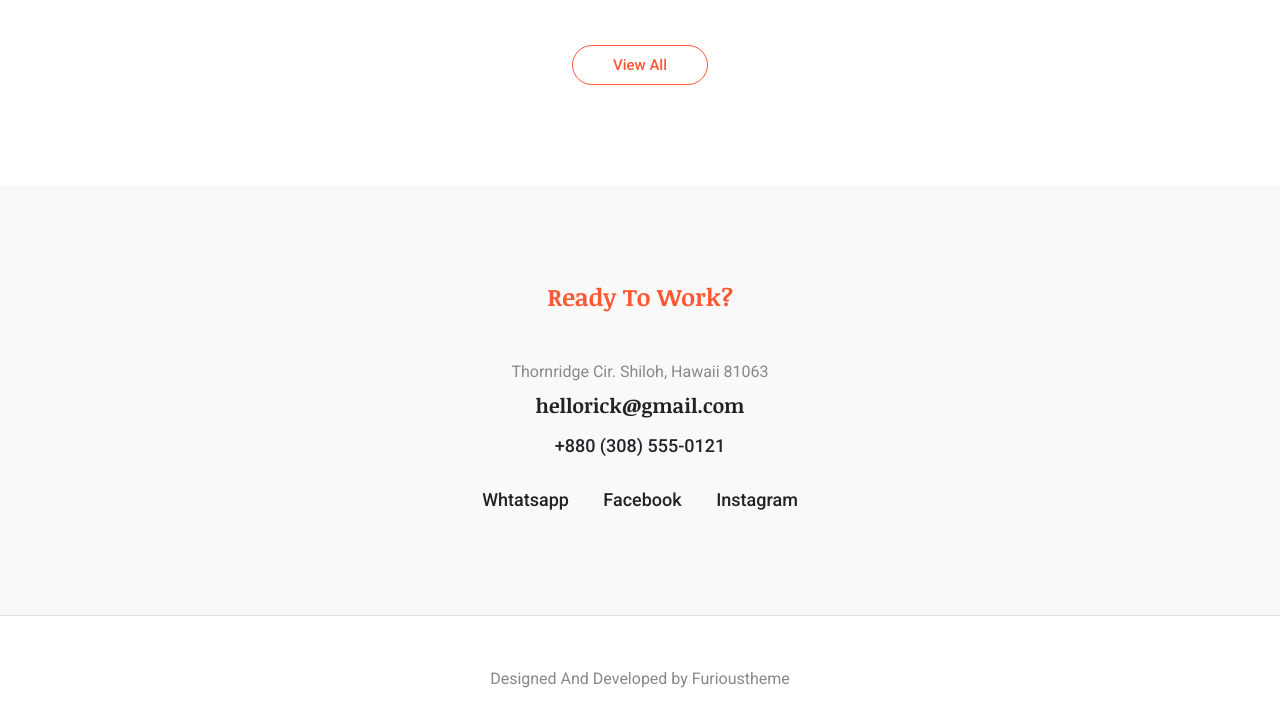
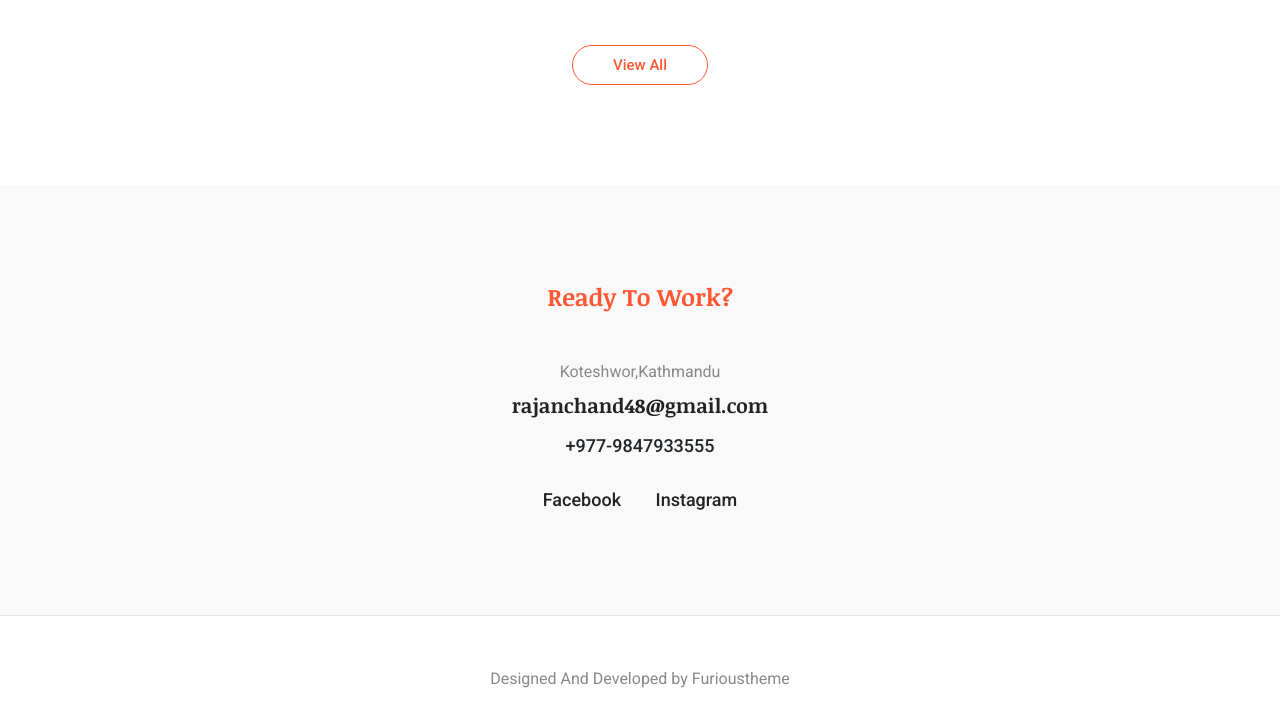
Before and after one commit to rajanchand/rajan-chand, a plain HTML site: page index.html in a window 1280 px wide. Shown: the part 4940-5666 px from the top of the page. Drawn offline with Linux system fonts and the light colour scheme; files whose address does not match are found by name.

Commit message:
Update index.html

```diff
--- a/index.html
+++ b/index.html
@@ -522,13 +522,12 @@
       <div class="row">
         <div class="col-lg-6 mx-auto text-center">
           <h2 class="text-primary h4 fw-bold mb-md-5 mb-3">Ready To Work?</h2>
-          <p class="mb-2">Thornridge Cir. Shiloh, Hawaii 81063</p>
-          <a href="#" class="mb-3 h6 text-tertiary d-block">hellorick@gmail.com</a>
-          <a class="mb-lg-4 mb-3 d-inline-block text-dark" href="#">+880 (308) 555-0121</a>
+          <p class="mb-2">Koteshwor,Kathmandu</p>
+          <a href="#" class="mb-3 h6 text-tertiary d-block">rajanchand48@gmail.com</a>
+          <a class="mb-lg-4 mb-3 d-inline-block text-dark" href="#">+977-9847933555</a>
           <ul class="list-inline">
-            <li class="list-inline-item"><a href="#">Whtatsapp</a></li>
-            <li class="list-inline-item"><a href="#">Facebook</a></li>
-            <li class="list-inline-item"><a href="#">Instagram</a></li>
+            <li class="list-inline-item"><a href="https://www.facebook.com/rajanprakash.chandthakuri/">Facebook</a></li>
+            <li class="list-inline-item"><a href="https://www.instagram.com/rajanprakashchand/">Instagram</a></li>
           </ul>
         </div>
       </div>
@@ -538,7 +537,7 @@
     <div class="container">
       <div class="row">
         <div class="col-12">
-          <p class="mb-0">Designed And Developed by <a rel="nofollow" href="https://furioustheme.com/ " target="blank">Furioustheme
+          <p class="mb-0">Designed And Developed by <a rel="nofollow" href="https://rajanchand.github.io/rajan-chand/ " target="blank">Furioustheme
           </a>
           </p>
         </div>
```
